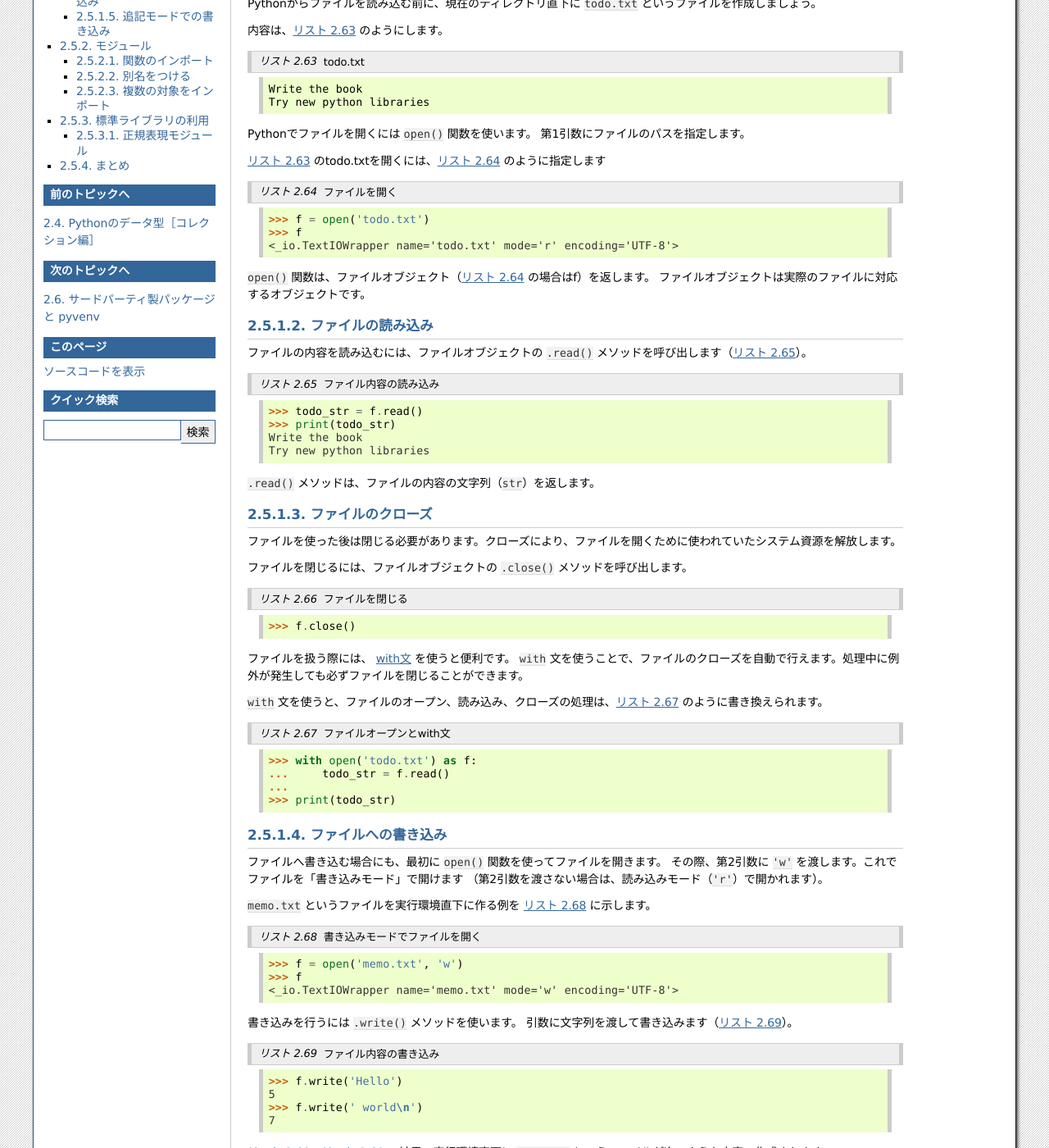
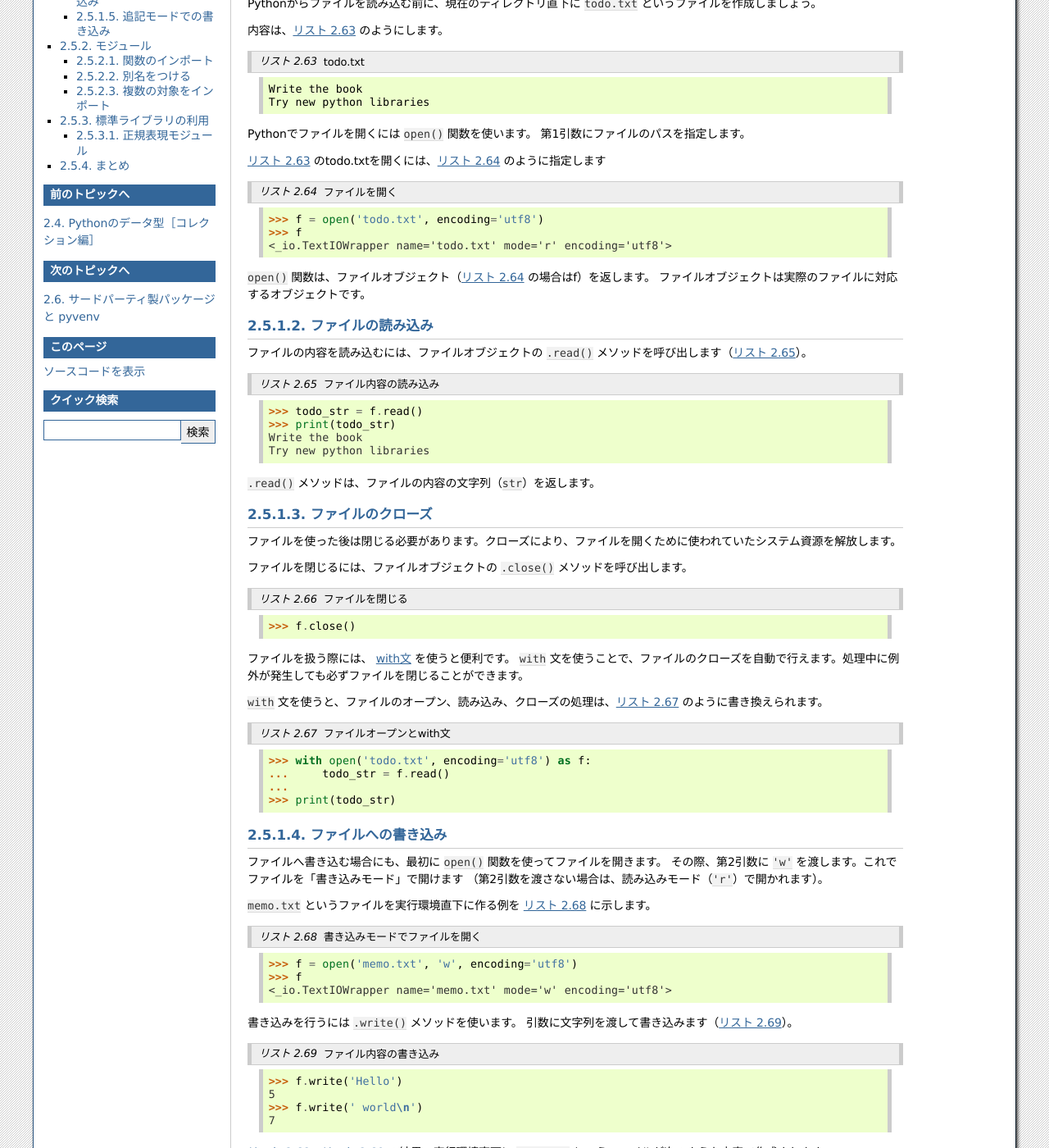
Before and after one commit to pyconjp/pycamp.pycon.jp, a Sphinx documentation site: the page built from source/textbook/5_module.rst, in a window 1280 px wide and 1400 px high, scrolled down 255 px. Shown: the whole window at 82% size. Built offline with Sphinx 7.4.7, drawn with Linux system fonts in a browser that asks for light colours.

Commit message:
refs #71 open() 関数に encoding を追加

```diff
--- a/ChangeLog.txt
+++ b/ChangeLog.txt
@@ -15,6 +15,7 @@ Not released
 2016-10-03
 ----------
 * ISSHA-358 upgrade Sphinx 1.4.8
+* #71 open() 関数に encoding を追加
 
 2016-09-07
 ----------
--- a/source/textbook/5_module.rst
+++ b/source/textbook/5_module.rst
@@ -37,9 +37,9 @@ Pythonでファイルを開くには ``open()`` 関数を使います。
 .. code-block:: python
     :caption: ファイルを開く
 
-    >>> f = open('todo.txt')
+    >>> f = open('todo.txt', encoding='utf8')
     >>> f
-    <_io.TextIOWrapper name='todo.txt' mode='r' encoding='UTF-8'>
+    <_io.TextIOWrapper name='todo.txt' mode='r' encoding='utf8'>
 
 ``open()`` 関数は、ファイルオブジェクト（:numref:`file-open` の場合はf）を返します。
 ファイルオブジェクトは実際のファイルに対応するオブジェクトです。
@@ -72,7 +72,7 @@ Pythonでファイルを開くには ``open()`` 関数を使います。
 
     >>> f.close()
 
-ファイルを扱う際には、 `with文 <http://docs.python.jp/2.7/reference/compound_stmts.html#with>`_ を使うと便利です。
+ファイルを扱う際には、 `with文 <http://docs.python.jp/3.5/reference/compound_stmts.html#with>`_ を使うと便利です。
 ``with`` 文を使うことで、ファイルのクローズを自動で行えます。処理中に例外が発生しても必ずファイルを閉じることができます。
 
 ``with`` 文を使うと、ファイルのオープン、読み込み、クローズの処理は、:numref:`with-statement` のように書き換えられます。
@@ -82,7 +82,7 @@ Pythonでファイルを開くには ``open()`` 関数を使います。
 .. code-block:: python
     :caption: ファイルオープンとwith文
 
-    >>> with open('todo.txt') as f:
+    >>> with open('todo.txt', encoding='utf8') as f:
     ...     todo_str = f.read()
     ...
     >>> print(todo_str)
@@ -100,9 +100,9 @@ Pythonでファイルを開くには ``open()`` 関数を使います。
 .. code-block:: python
     :caption: 書き込みモードでファイルを開く
 
-    >>> f = open('memo.txt', 'w')
+    >>> f = open('memo.txt', 'w', encoding='utf8')
     >>> f
-    <_io.TextIOWrapper name='memo.txt' mode='w' encoding='UTF-8'>
+    <_io.TextIOWrapper name='memo.txt' mode='w' encoding='utf8'>
 
 書き込みを行うには ``.write()`` メソッドを使います。
 引数に文字列を渡して書き込みます（:numref:`write-string`）。
@@ -139,7 +139,7 @@ Pythonでファイルを開くには ``open()`` 関数を使います。
 .. code-block:: python
     :caption: 追記モードでファイルを開く
 
-    >>> f = open('memo.txt', 'a')
+    >>> f = open('memo.txt', 'a', encoding='utf8')
     >>> f.write('こんにちは世界\n')
     8
 
```
